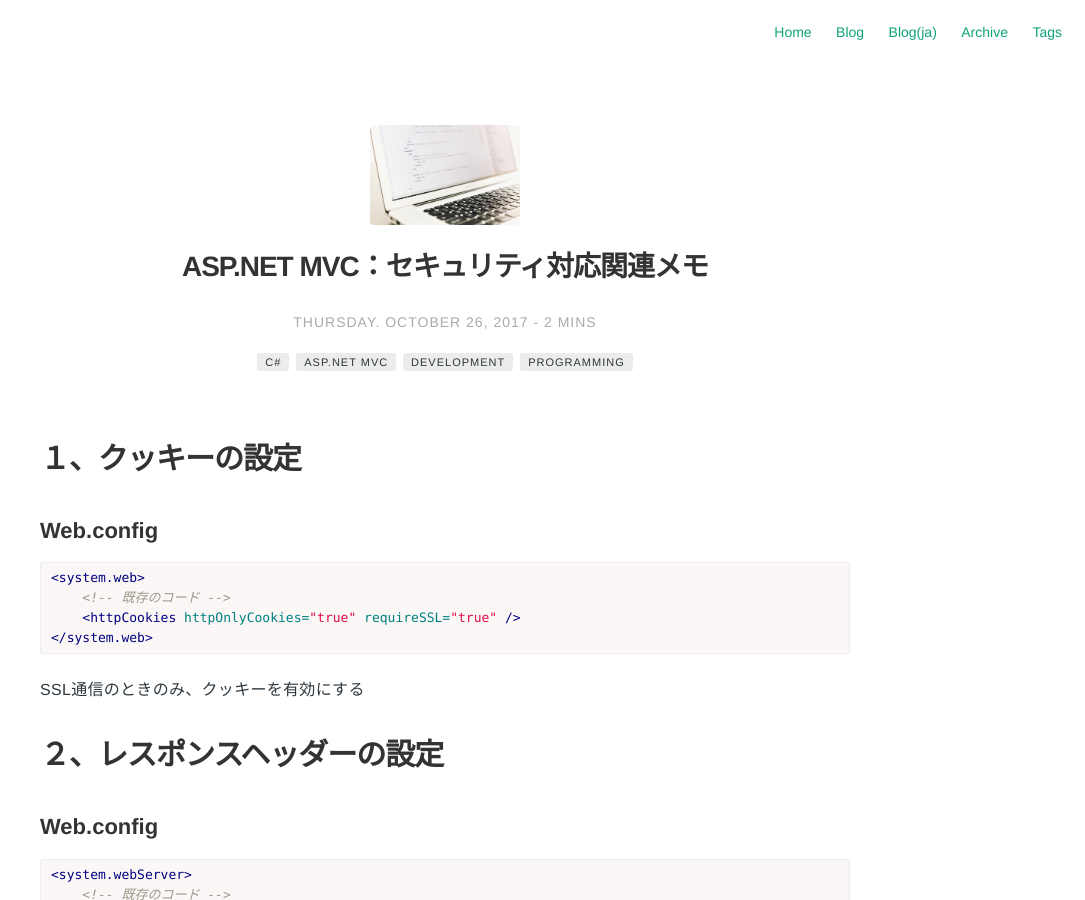
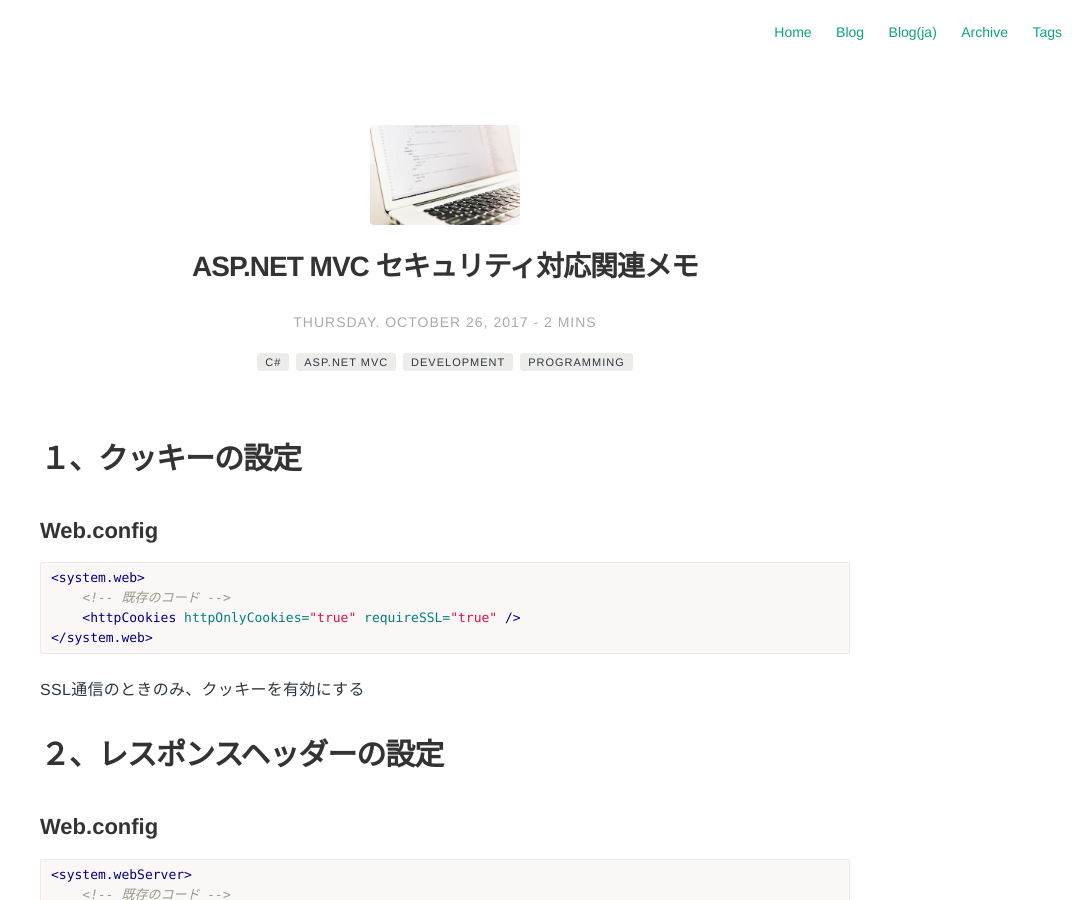
Before and after one commit to Pie001/pie001.github.io, a Jekyll site: the page built from _posts/2017-10-26-0005.ja.md, in a window 1280 px wide and 900 px high. Shown: the whole window, without its empty margins (195-1280 px from the left). Built offline with Jekyll 4.4.1, drawn with Linux system fonts in a browser that asks for light colours; comment, search, counter and statistics services are not loaded.

Commit message:
Update 2017-10-26-0005.ja.md

```diff
--- a/_posts/2017-10-26-0005.ja.md
+++ b/_posts/2017-10-26-0005.ja.md
@@ -1,5 +1,5 @@
 ---
-title: ASP.NET MVC：セキュリティ対応関連メモ
+title: ASP.NET MVC セキュリティ対応関連メモ
 layout: post
 date: 2017-10-26 15:38
 image: /assets/images/post_header.jpg
@@ -13,7 +13,7 @@
 - programming
 category: blog-ja
 author: pie
-description: ASP.NET MVC：セキュリティ対応関連メモ
+description: ASP.NET MVC セキュリティ対応関連メモ
 ---
 
 # １、クッキーの設定
```
